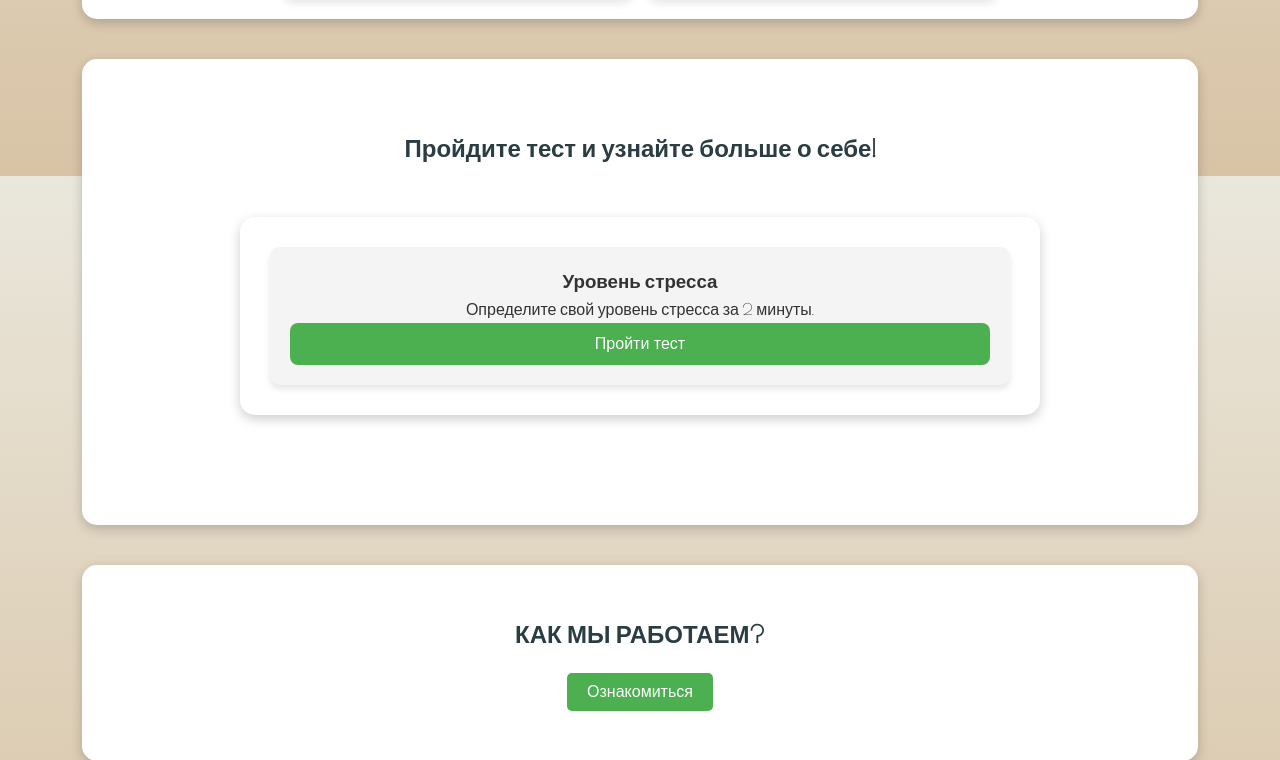
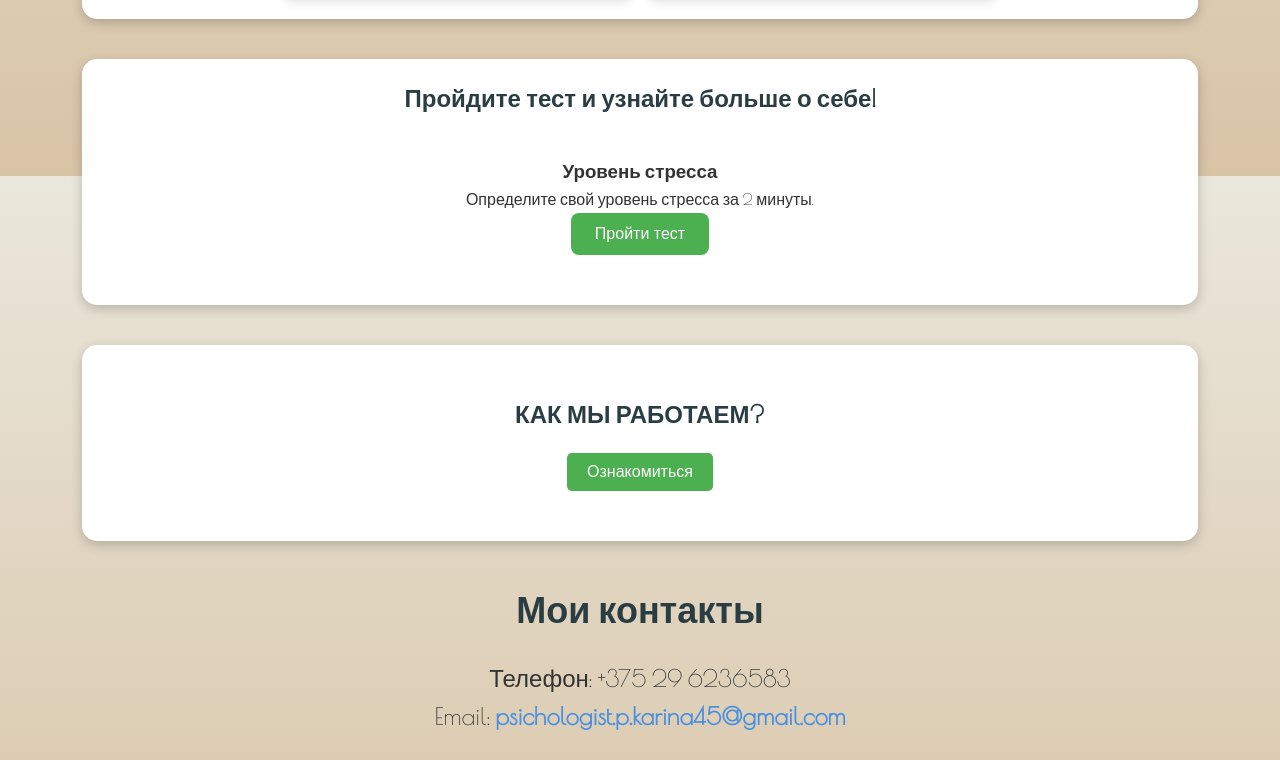
Before and after one commit to hijeck11/kpsy, a Django app: page / in a window 1280 px wide. Shown: the part 5444-6204 px from the top of the page. Run offline with Django 4.2, Linux system fonts and the light colour scheme.

Commit message:
Последние правки с адаптациями для устройств

```diff
--- a/sitewife/sitewife/settings.py
+++ b/sitewife/sitewife/settings.py
@@ -23,7 +23,7 @@ BASE_DIR = Path(__file__).resolve().parent.parent
 SECRET_KEY = 'django-insecure-hdq&uo2(99f9-u61sy&3j2u)wz+7@s%v%a#)4sjy&!e=tp(kf)'
 
 # SECURITY WARNING: don't run with debug turned on in production!
-DEBUG = False
+DEBUG = True
 
 ALLOWED_HOSTS = ['localhost', '127.0.0.1', '[::1]']
 
--- a/sitewife/test_app1/static/js/invisible.js
+++ b/sitewife/test_app1/static/js/invisible.js
@@ -1,8 +1,12 @@
-document.addEventListener('DOMContentLoaded', function () {
-    const toggleButton = document.querySelector('.toggle-rights-btn');
-    const rightsContent = document.querySelector('.rights-content');
+const rightsContent = document.querySelector('.rights-content');
+const btn = document.querySelector('.toggle-rights-btn');
 
-    toggleButton.addEventListener('click', function () {
-        rightsContent.classList.toggle('show');
-    });
+btn.addEventListener('click', () => {
+  if (rightsContent.classList.contains('show')) {
+    rightsContent.style.maxHeight = 0;
+    rightsContent.classList.remove('show');
+  } else {
+    rightsContent.style.maxHeight = rightsContent.scrollHeight + 'px';
+    rightsContent.classList.add('show');
+  }
 });
--- a/sitewife/test_app1/static/test_app1/CSS/styles.css
+++ b/sitewife/test_app1/static/test_app1/CSS/styles.css
@@ -1,3 +1,4 @@
+
 /* Reset стилей браузера */
 * {
     margin: 0;
@@ -436,6 +437,7 @@ h2 {
 }
 
 /* Скрываем блок по умолчанию */
+
 .rights-content {
     padding-left: 20px;
     max-height: 0;
@@ -446,12 +448,12 @@ h2 {
     max-height 0.5s ease-out,
     opacity 0.3s ease 0.1s,
     margin-top 0.3s ease;
-    width: 100%; /* Важно! */
-    box-sizing: border-box; /* Учитываем padding в высоте */
+    width: 100%;
+    box-sizing: border-box;
 }
 
+
 .rights-content.show {
-    max-height: 8000px; /* Больше, чем максимальная возможная высота */
   opacity: 1;
   margin-top: 20px;
 }
@@ -581,24 +583,17 @@ h2 {
 .test-section {
   display: flex;
   flex-direction: column;
-    align-items: center; /* Центрирует элементы по горизонтали */
-    justify-content: flex-start; /* Элементы будут располагаться сверху */
+  align-items: stretch; /* Или просто убери эту строку */
+  width: 100%;
   text-align: center;
-    padding: 50px 20px;
 }
 
 .test-container {
-    display: flex;              /* Включаем flexbox */
-    justify-content: space-between; /* Размещаем элементы с промежутками */
-    gap: 20px;                  /* Добавляем отступы между элементами */
-    max-width: 800px; /* Увеличенная ширина */
   width: 100%;
-    min-width: 800px; /* Минимальная ширина, чтобы не сужалось */
-    margin: 40px auto;
+  max-width: 100%;
+  margin: 0 auto;
   padding: 30px;
-    border-radius: 15px;
-    box-shadow: 0 4px 12px rgba(0, 0, 0, 0.2);
-    text-align: center;
+  box-sizing: border-box;
 }
 
 .work-section {
@@ -638,17 +633,14 @@ h2 {
     transform: translateY(2px); /* Легкое смещение кнопки вниз */
 }
 
-.test-card {
-    flex: 1;
-    padding: 20px;
-    background: #f4f4f4;
-    border-radius: 10px;
-    box-shadow: 0 4px 6px rgba(0, 0, 0, 0.1);
-    text-align: center;
-    display: flex;
-    flex-direction: column; /* Сделаем элементы вертикальными */
-    justify-content: space-between; /* Равномерно распределим элементы внутри карточки */
+
+
+
+.test-form {
+    width: 100%;
+    margin-top: 20px;
 }
+
 /* Заголовок теста */
 .test-container h2 {
     font-size: 2.5rem;
@@ -719,8 +711,6 @@ h2 {
     font-weight: bold;
     margin-top: 20px;
 }
-
-
 
 
 @media (max-width: 768px) {
@@ -866,7 +856,10 @@ h2 {
     }
 
     .rights-content {
-        font-size: 16px; /* или любой подходящий размер */
+        padding-left: 10px;
+        padding-right: 10px;
+        font-size: 14px;
+        line-height: 1.4;
     }
 
     .rights-content ul,
```
Also changed, not shown: 1 other file. Lines whose indentation alone changed are shown as unchanged.
